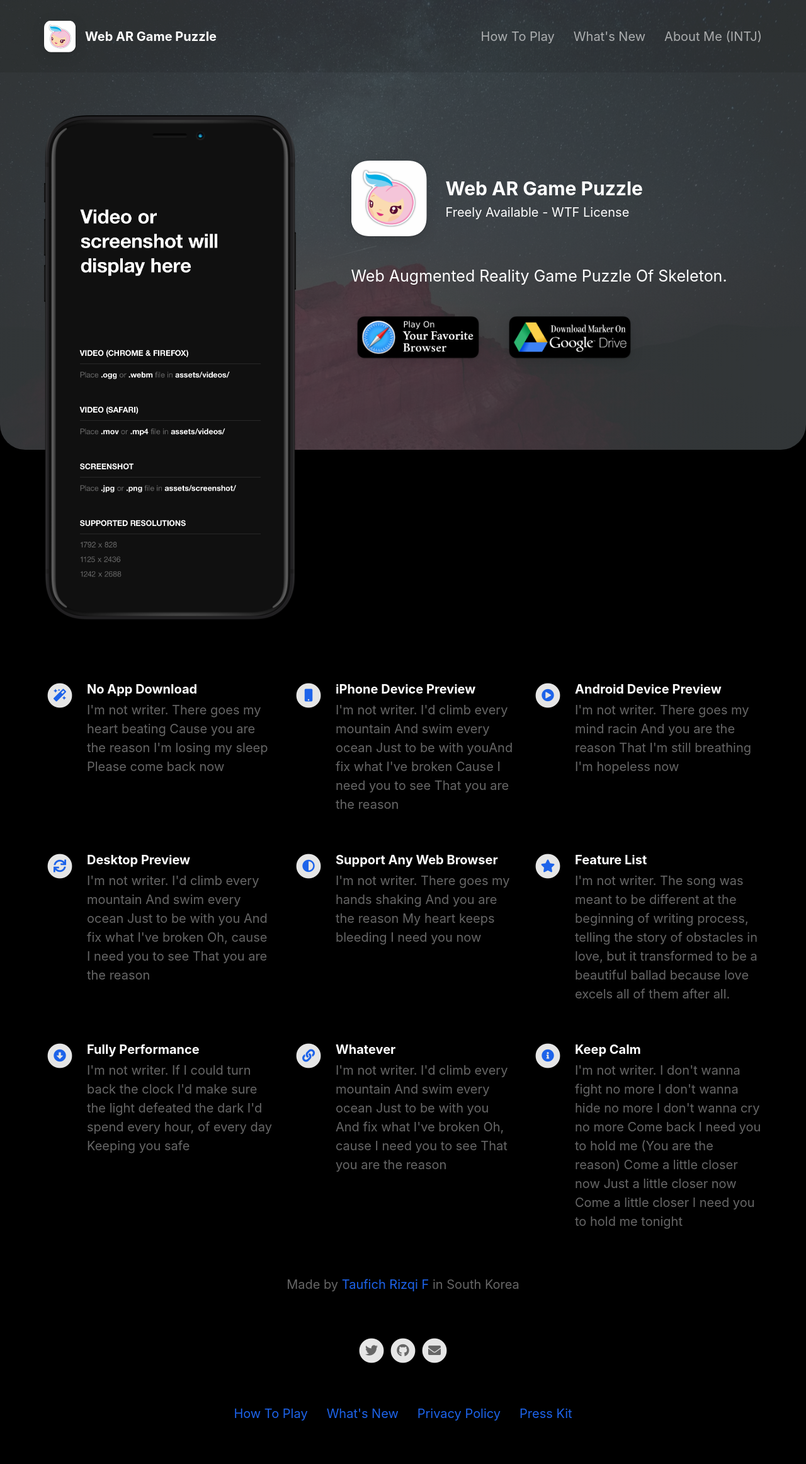
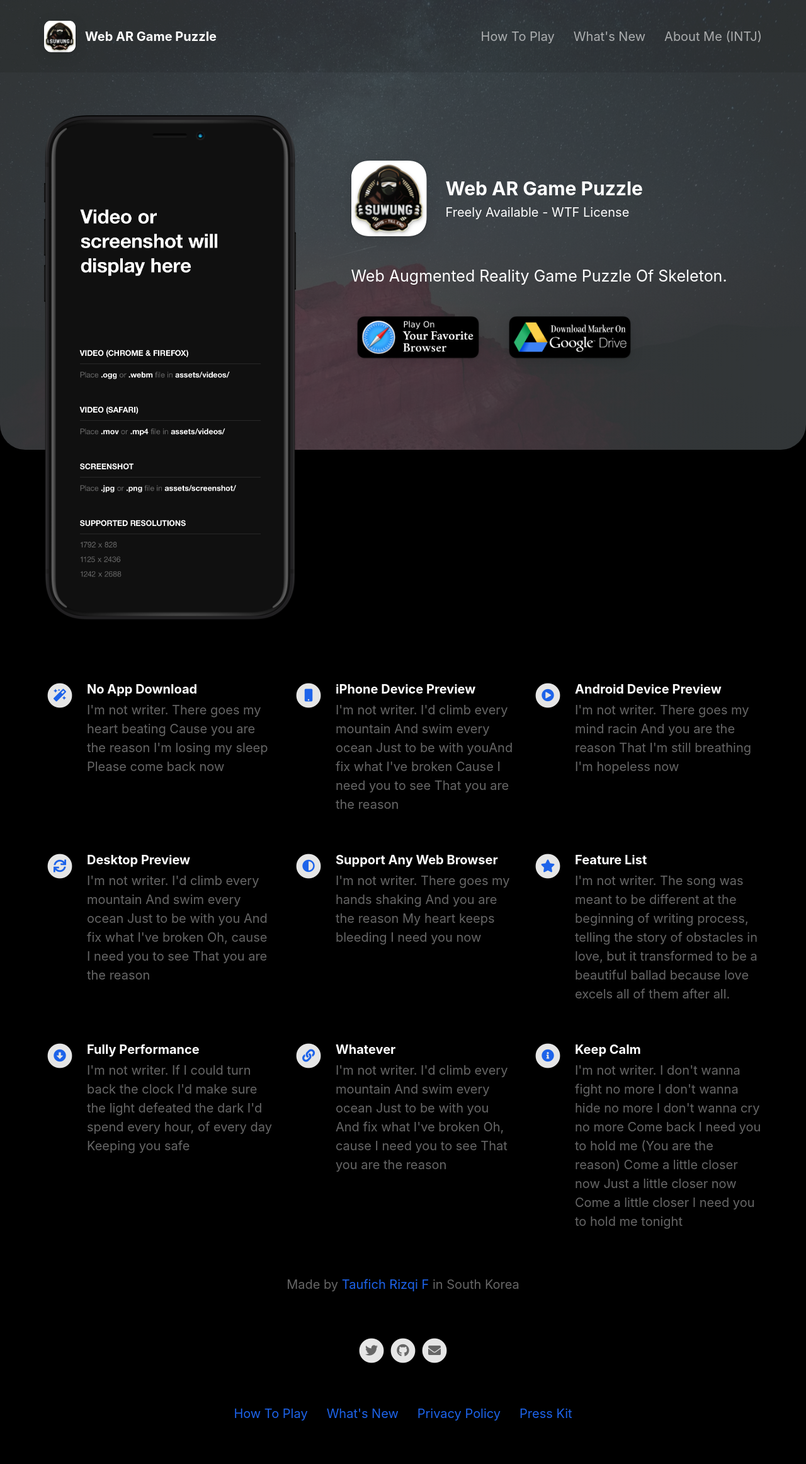
Before and after one commit to afimasyita/page-web-ar, a Jekyll site: the page built from index.html, in a window 1280 px wide. Shown: the whole page at 63% size. Built offline with Jekyll 4.4.1, drawn with Linux system fonts in a browser that asks for light colours; nearby versions of some CDN libraries.

Commit message:
Update _config.yml

```diff
--- a/_config.yml
+++ b/_config.yml
@@ -9,7 +9,7 @@
 presskit_download_link                    : https://suwung-inc.github.io                                          # Enter a link to downloadable file or (e.g. public Dropbox link to a .zip file).
                                                                                       # Or upload your press kit file to assets and set path accordingly (e.g. "assets/your_press_kit.zip").
 
-app_icon                                  : assets/appicon.png                      # Automatically populates if not set and if iOS app ID is set.  Otherwise enter path to icon file manually.
+app_icon                                  : icon.png                      # Automatically populates if not set and if iOS app ID is set.  Otherwise enter path to icon file manually.
 app_name                                  : Web AR Game Puzzle                    # Automatically populates if not set and if iOS app ID is set.  Otherwise enter manually.
 app_price                                 : Freely Available - WTF License                                          # Automatically populates if not set and if iOS app ID is set.  Otherwise enter manually.
 app_description                           : Web Augmented Reality Game Puzzle Of Skeleton.
```
